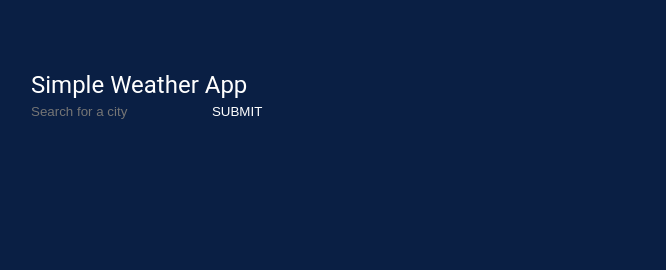
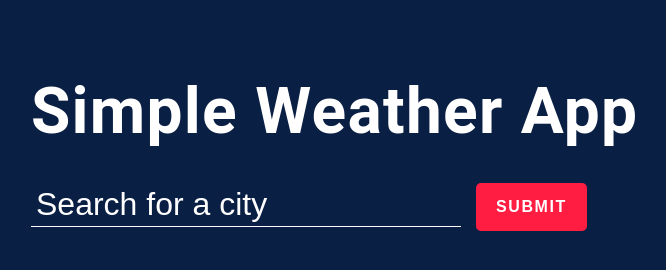
Before and after one commit to Parwiz-Haqbien/Weather-App, a plain HTML site: page index.html in a window 1280 px wide. Shown: the whole page, without its empty margins (54-720 px from the left). Drawn offline with Linux system fonts and the light colour scheme.

Commit message:
Adding the button css

```diff
--- a/style.css
+++ b/style.css
@@ -56,3 +56,38 @@ body {
 .top-banner {
     color: var(--text_light);
 }
+
+.heading {
+    font-weight: bold;
+    font-size: 4rem;
+    letter-spacing: 0.02em;
+    padding: 0 0 30px 0;
+}
+
+.top-banner form {
+    position: relative;
+    display: flex;
+    align-items: center;
+}
+
+.top-banner form input {
+    font-size: 2rem;
+    height: 40px;
+    padding: 5px 5px 10px;
+    border-bottom: 1px solid;
+}
+
+.top-banner form input::placeholder {
+    color: currentColor;
+}
+
+.top-banner form button {
+    font-size: 1rem;
+    font-weight: bold;
+    letter-spacing: 0.1em;
+    padding: 15px 20px;
+    margin-left: 15px;
+    border-radius: 5px;
+    background: var(--red);
+    transition: background 0.3s ease-in-out;
+}
```
